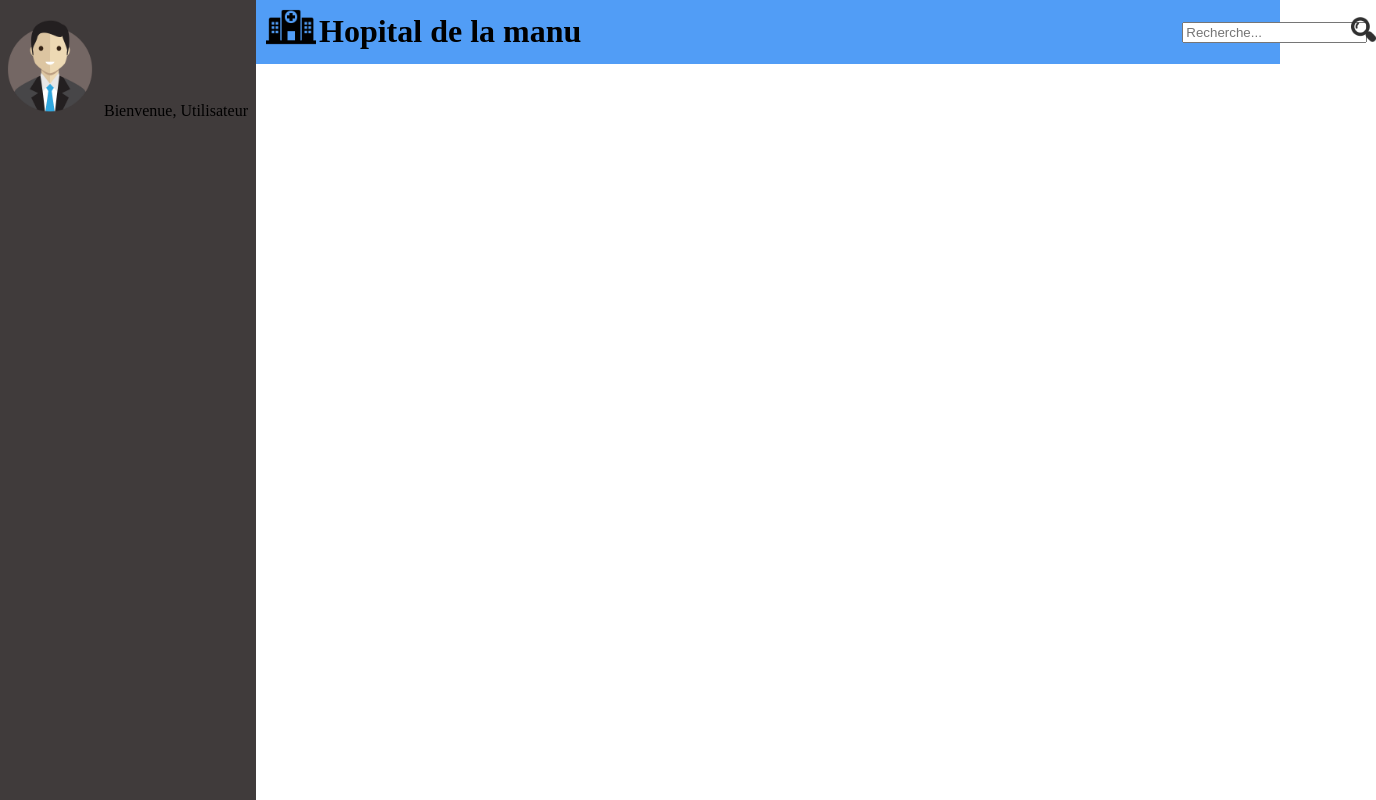
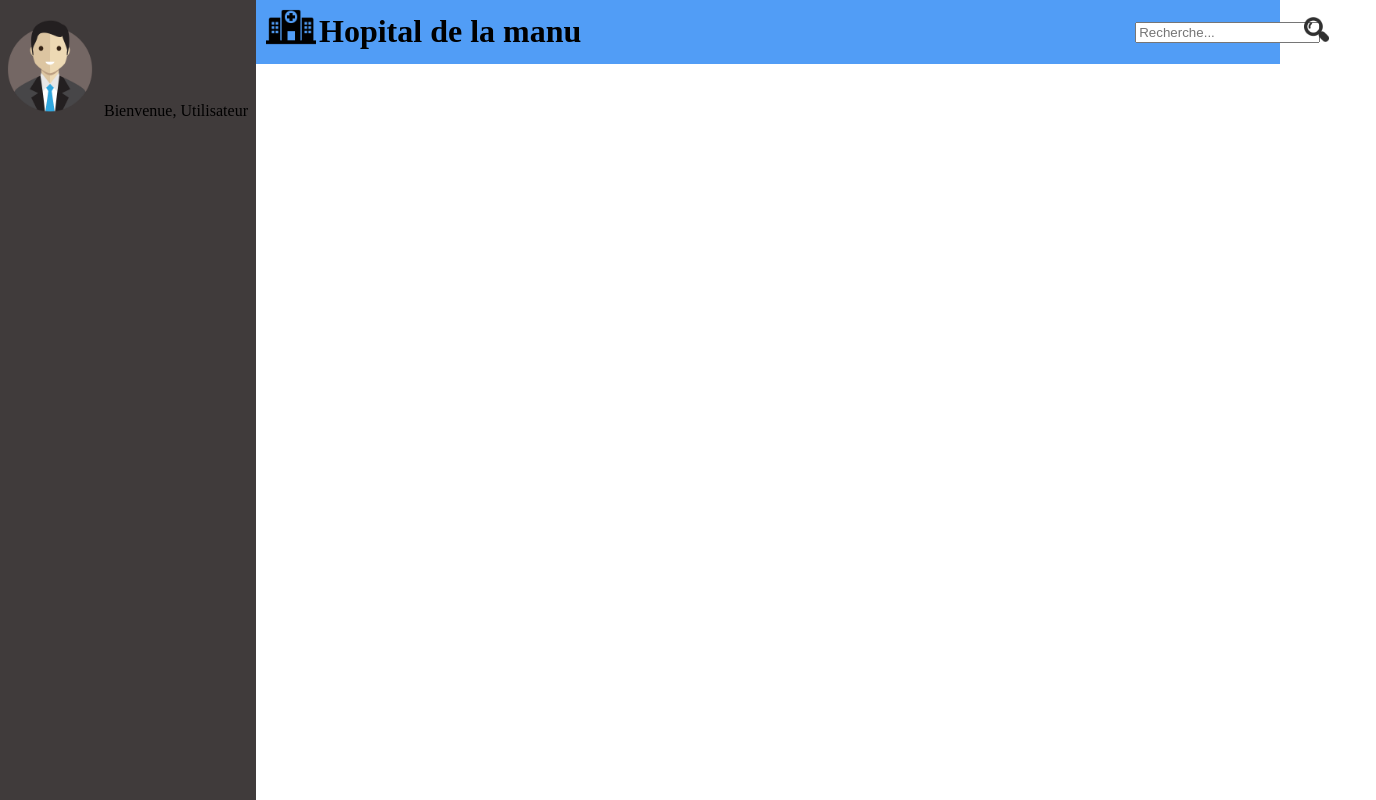
Before and after one commit to mansonboy/projet-hopital, a plain HTML site: page accueil.html in a window 1280 px wide. Shown: the whole page, 1376 px wide, since content can reach past the window. Drawn offline with Linux system fonts and the light colour scheme.

Commit message:
Accueil modifier

```diff
--- a/assets/css/style.css
+++ b/assets/css/style.css
@@ -45,16 +45,16 @@ body
 }
 .recherche
 {
-  position : relative;
-  left : 600px;
-  bottom : 15px;
+    position : relative;
+    left : 54%;
+    bottom : 15px;
 }
 .logo_recherche
 {
     width: 25px;
     height: 25px;
     position : relative;
-    left : 580px;
+    left : 52%;
     bottom : 10px;
 }
 .png_profil
```
